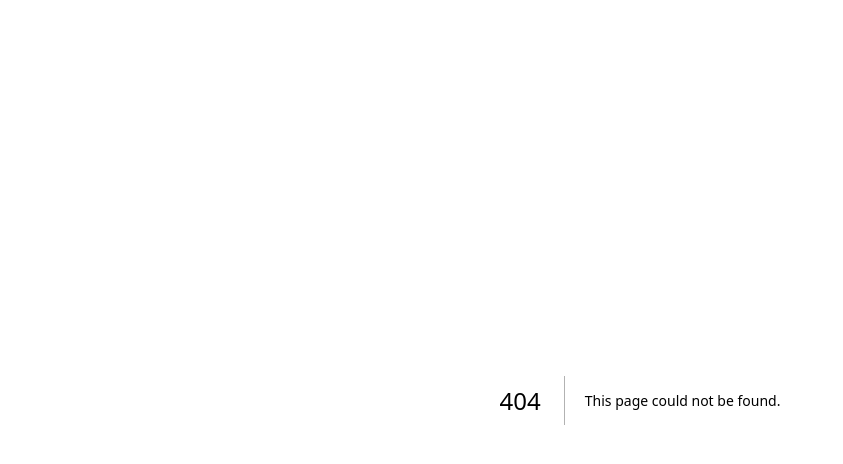
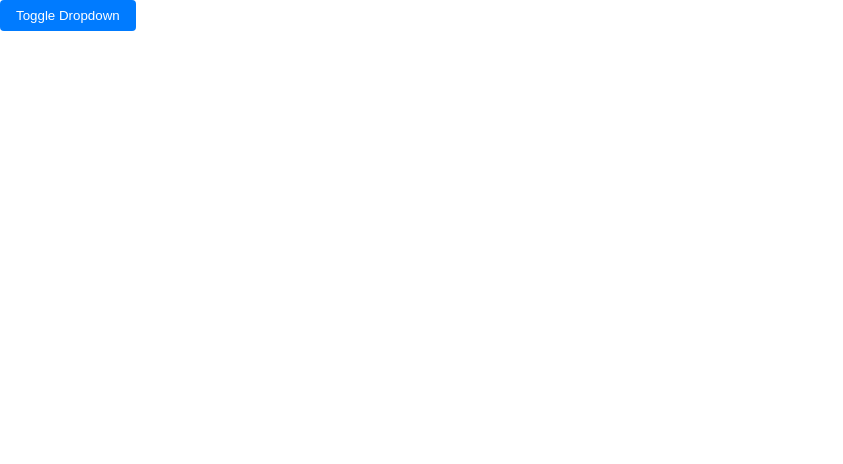
Before and after one commit to ouranos1/Team5-Wine, a Next.js app: page /soohyun in a window 1280 px wide. Before the commit this address had no page. Shown: the top 464 px of the page, without its empty margins (0-843 px from the left). Built offline with nearby package versions, Linux system fonts and the light colour scheme.

Commit message:
dropdown 컴포넌트 기능

```diff
--- /dev/null
+++ b/src/app/soohyun/page.tsx
@@ -0,0 +1,14 @@
+import React from 'react';
+import DropDown from '../../components/dropdown/DropDown'; // 올바른 경로로 import
+
+const DropDownPage = () => {
+    const items = ["마이페이지", "로그아웃"];
+
+    return (
+        <div>
+            <DropDown items={items} />
+        </div>
+    );
+};
+
+export default DropDownPage;
--- /dev/null
+++ b/src/components/dropdown/DropDown.tsx
@@ -0,0 +1,33 @@
+'use client';
+import { useState } from 'react';
+
+type DropdownProps = {
+    items: string[];
+};
+
+const Dropdown: React.FC<DropdownProps> = ({ items }) => {
+    const [isOpen, setIsOpen] = useState(false);
+
+    const toggleDropdown = () => {
+        setIsOpen(!isOpen);
+    };
+
+    return (
+        <div style={{ position: 'relative', display: 'inline-block' }}>
+            <button onClick={toggleDropdown} style={{ padding: '8px 16px', backgroundColor: '#007bff', color: '#fff', border: 'none', borderRadius: '4px', cursor: 'pointer' }}>
+                Toggle Dropdown
+            </button>
+            {isOpen && (
+                <ul style={{ listStyleType: 'none', padding: 0, margin: 0, position: 'absolute', backgroundColor: '#fff', border: '1px solid #ccc', boxShadow: '0 4px 8px rgba(0, 0, 0, 0.1)', borderRadius: '4px', marginTop: '8px' }}>
+                    {items.map((item, index) => (
+                        <li key={index} style={{ padding: '8px 16px', cursor: 'pointer', borderBottom: '1px solid #ddd' }}>
+                            {item}
+                        </li>
+                    ))}
+                </ul>
+            )}
+        </div>
+    );
+};
+
+export default Dropdown;
```
Also changed, not shown: src/components/dropdown/DropDown.scss (added), src/types/🍷.tsx (deleted).
